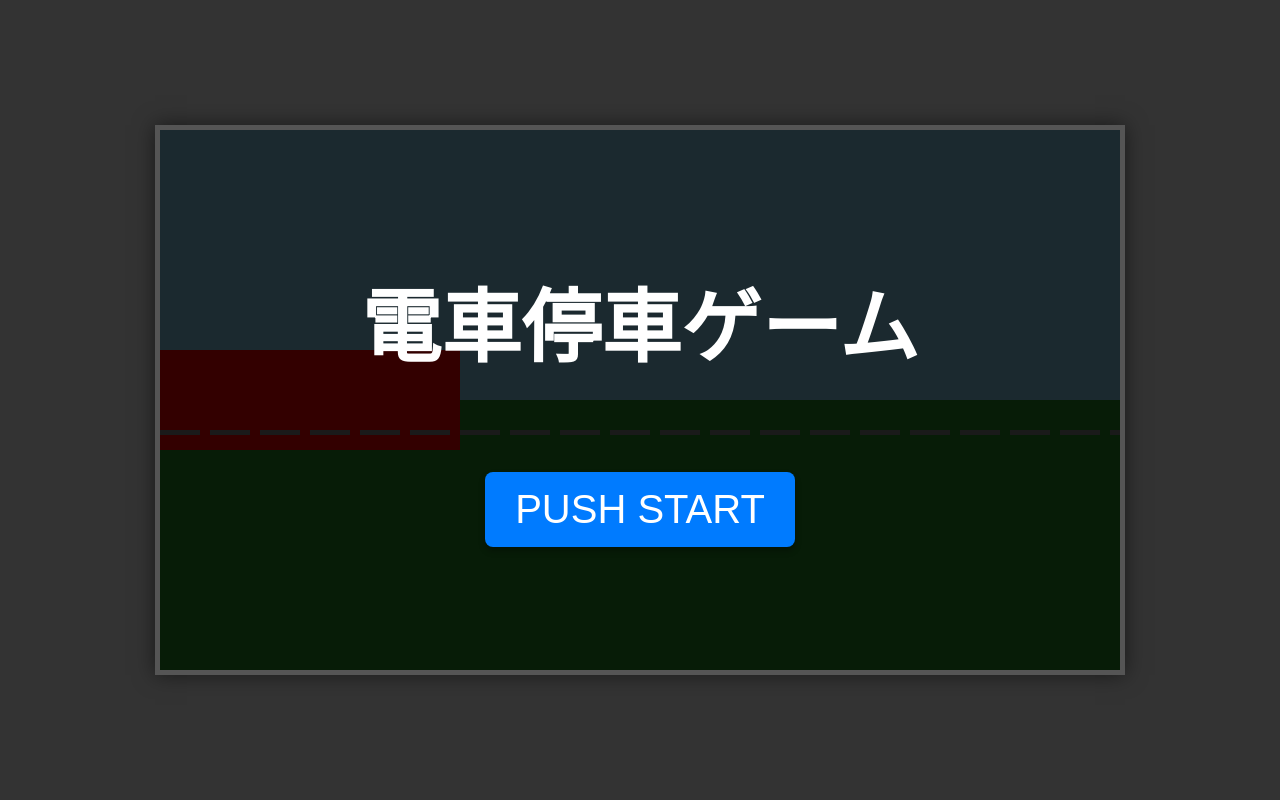
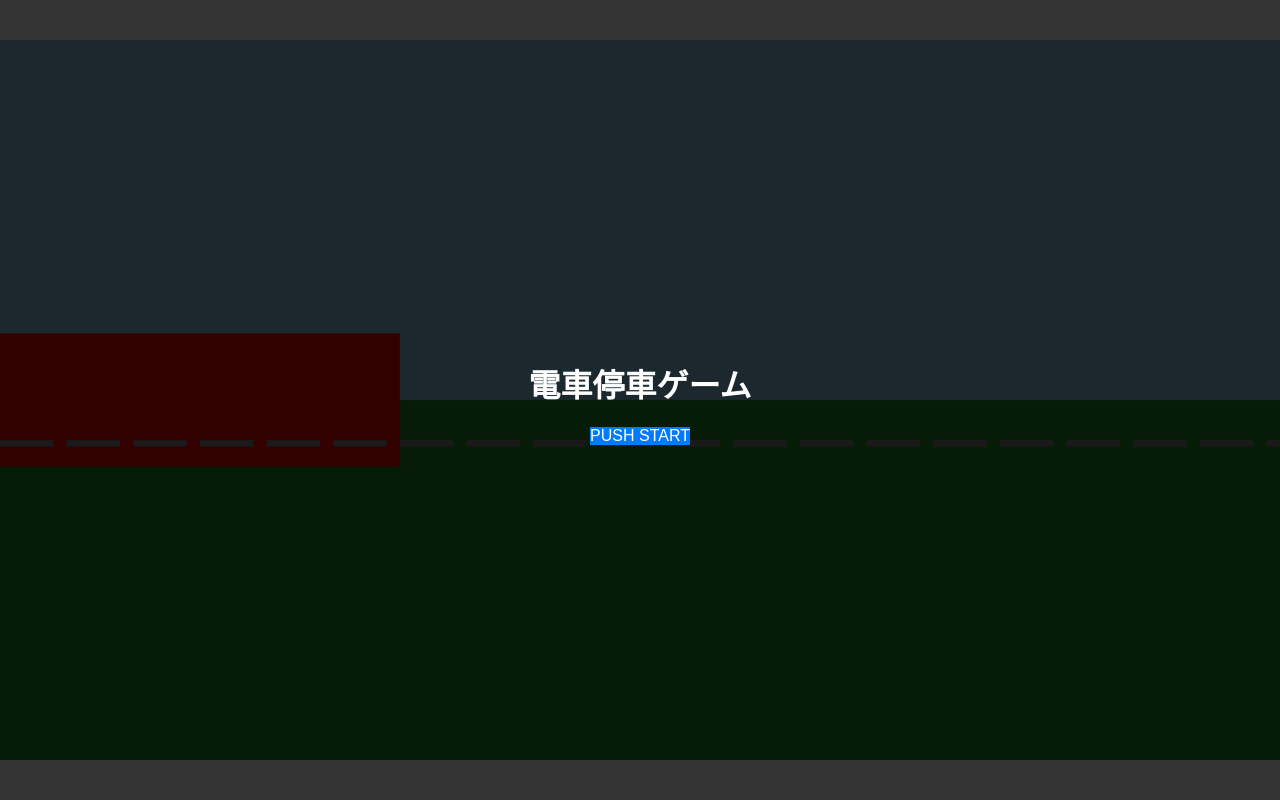
Before and after one commit to kato-yasumasa/test, a PHP site: page / in a window 1280 px wide. Run offline with PHP 8.4, Linux system fonts and the light colour scheme.

Commit message:
Add files via upload

```diff
--- a/train/style.css
+++ b/train/style.css
@@ -1,4 +1,12 @@
 /* style.css */
+
+/* ルート要素でゲーム全体のスケールファクターを定義 */
+:root {
+    --base-game-width: 960;
+    --base-game-height: 540;
+    /* 現在のビューポートに対してゲームがどれだけ収まるかを計算 (例えばPCで2倍の画面なら2.0、スマホ縦持ちで半分なら0.5など) */
+    --current-game-scale: min(100vw / var(--base-game-width), 100vh / var(--base-game-height));
+}
 
 body {
     margin: 0;
@@ -10,16 +18,20 @@
     min-height: 100vh; /* ビューポートの高さに合わせる */
     background-color: #333; /* 背景色 */
     color: #eee; /* デフォルトの文字色 */
+    /* width: 100vw; height: 100vh; position: fixed; top: 0; left: 0; は削除 */
 }
 
 #game-container {
+    /* ゲームの実際の幅と高さをスケールファクターで計算 */
+    width: calc(var(--base-game-width) * var(--current-game-scale));
+    height: calc(var(--base-game-height) * var(--current-game-scale));
+
     position: relative;
-    width: 960px; /* CANVAS_WIDTH に合わせる */
-    height: 540px; /* CANVAS_HEIGHT に合わせる */
-    background-color: #000; /* ゲームの背景 */
-    overflow: hidden; /* コンテナからはみ出る要素を隠す */
-    border: 5px solid #555; /* 枠線 */
-    box-shadow: 0 0 20px rgba(0, 0, 0, 0.5); /* 影 */
+    background-color: #000;
+    overflow: hidden;
+    /* 枠線や影もスケールファクターに合わせて調整 */
+    border: calc(5px * var(--current-game-scale)) solid #555;
+    box-shadow: 0 0 calc(20px * var(--current-game-scale)) rgba(0, 0, 0, 0.5);
 }
 
 canvas {
@@ -27,6 +39,8 @@
     position: absolute; /* 他のUIと重ねるため */
     top: 0;
     left: 0;
+    width: 100%; /* 親要素の幅に合わせて拡大・縮小 */
+    height: 100%; /* 親要素の高さに合わせて拡大・縮小 */
     z-index: 10; /* 最も奥 */
 }
 
@@ -43,7 +57,7 @@
     flex-direction: column;
     background-color: rgba(0, 0, 0, 0.8); /* 半透明の黒いオーバーレイ */
     color: white;
-    font-size: 2em;
+    /* font-size や padding は個々の要素で --scale-factor を使って調整 */
     text-align: center;
     transition: opacity 0.3s ease-in-out; /* フェードイン・アウト用 */
     opacity: 0; /* 最初は透明 */
@@ -58,47 +72,47 @@
     z-index: 110; /* アクティブな画面はさらに手前に */
 }
 
-/* 全ボタン共通のスタイルをここに定義 */
+/* 全ボタン共通のスタイル */
 button {
-    padding: 15px 30px; /* 少し大きめに */
-    font-size: 1em; /* 大きめに */
+    padding: calc(15px * var(--current-game-scale)) calc(30px * var(--current-game-scale)); /* スケールに合わせて調整 */
+    font-size: calc(1em * var(--current-game-scale)); /* スケールに合わせて調整 */
     cursor: pointer;
     background-color: #007bff; /* 青色 */
     color: white;
     border: none;
-    border-radius: 8px; /* 角丸を少し大きく */
+    border-radius: calc(8px * var(--current-game-scale)); /* スケールに合わせて調整 */
     transition: background-color 0.2s, transform 0.1s;
-    box-shadow: 0 4px 6px rgba(0, 0, 0, 0.3); /* 影を追加 */
-    margin-top: 40px; /* 上部との間隔を調整 */
+    box-shadow: 0 calc(4px * var(--current-game-scale)) calc(6px * var(--current-game-scale)) rgba(0, 0, 0, 0.3); /* スケールに合わせて調整 */
+    margin-top: calc(40px * var(--current-game-scale)); /* スケールに合わせて調整 */
 }
 
 button:hover {
     background-color: #0056b3; /* ホバー時の色 */
-    transform: translateY(-2px); /* 少し上に浮き上がる */
-    box-shadow: 0 6px 8px rgba(0, 0, 0, 0.4); /* ホバー時の影 */
+    transform: translateY(calc(-2px * var(--current-game-scale))); /* スケールに合わせて調整 */
+    box-shadow: 0 calc(6px * var(--current-game-scale)) calc(8px * var(--current-game-scale)) rgba(0, 0, 0, 0.4); /* スケールに合わせて調整 */
 }
 
 button:active {
     background-color: #003d80; /* クリック時の色 */
     transform: translateY(0); /* 押し込む感じ */
-    box-shadow: 0 2px 4px rgba(0, 0, 0, 0.2);
+    box-shadow: 0 calc(2px * var(--current-game-scale)) calc(4px * var(--current-game-scale)) rgba(0, 0, 0, 0.2);
 }
 
 
 /* タイトル画面 */
 #title-screen {
-    font-size: 2.5em;
+    font-size: calc(2.5em * var(--current-game-scale)); /* スケールに合わせて調整 */
 }
 
 #title-screen p {
-    font-size: 0.6em;
-    margin-top: 20px;
+    font-size: calc(0.6em * var(--current-game-scale)); /* スケールに合わせて調整 */
+    margin-top: calc(20px * var(--current-game-scale)); /* スケールに合わせて調整 */
     color: #ccc;
 }
 
 #last-result {
-    font-size: 0.5em;
-    margin-top: 30px;
+    font-size: calc(0.5em * var(--current-game-scale)); /* スケールに合わせて調整 */
+    margin-top: calc(30px * var(--current-game-scale)); /* スケールに合わせて調整 */
     color: #bbb;
 }
 
```
Also changed, not shown: other parts of train/style.css (+19 -19 lines).
